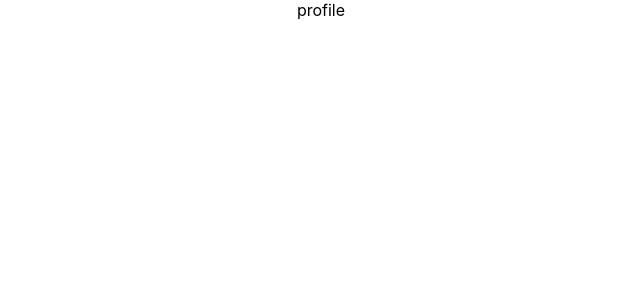
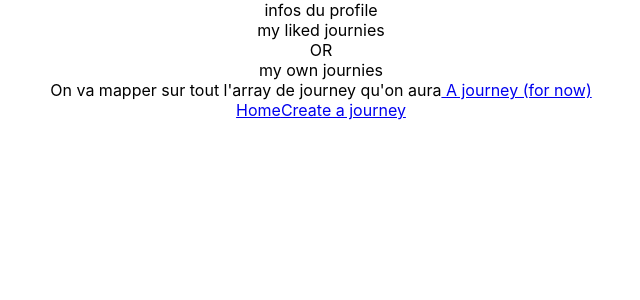
Before and after one commit to Constance-Agonse/walk-my-line, a React (Create React App) app in the folder client/: page /profile in a window 1280 px wide. Shown: the top 300 px of the page, without its empty margins (319-959 px from the left). Built offline with nearby package versions, Linux system fonts and the light colour scheme.

Commit message:
github fix

```diff
--- a/client/src/pages/Profile.jsx
+++ b/client/src/pages/Profile.jsx
@@ -1,9 +1,23 @@
-import React from 'react'
+import React from 'react';
+import { NavLink } from "react-router-dom";
+import MyLikedJournies from './MyLikedJournies';
+import MyOwnJournies from './MyOwnJournies';
+import { Link } from 'react-router-dom';
 
 export default function Profile() {
   return (
     <div>
-      profile
+      <div>infos du profile</div>
+
+      <MyLikedJournies />  OR
+      <MyOwnJournies />
+
+      On va mapper sur tout l'array de journey qu'on aura
+      <Link to="./journey"> A journey (for now) </Link>
+      <div>
+        <NavLink to="/">Home</NavLink>
+        <NavLink to="./createSearchJourney">Create a journey</NavLink>
+      </div>
     </div>
   )
 }
```
Also changed, not shown: 1 other file (tests, documents, lock files or other folders).
